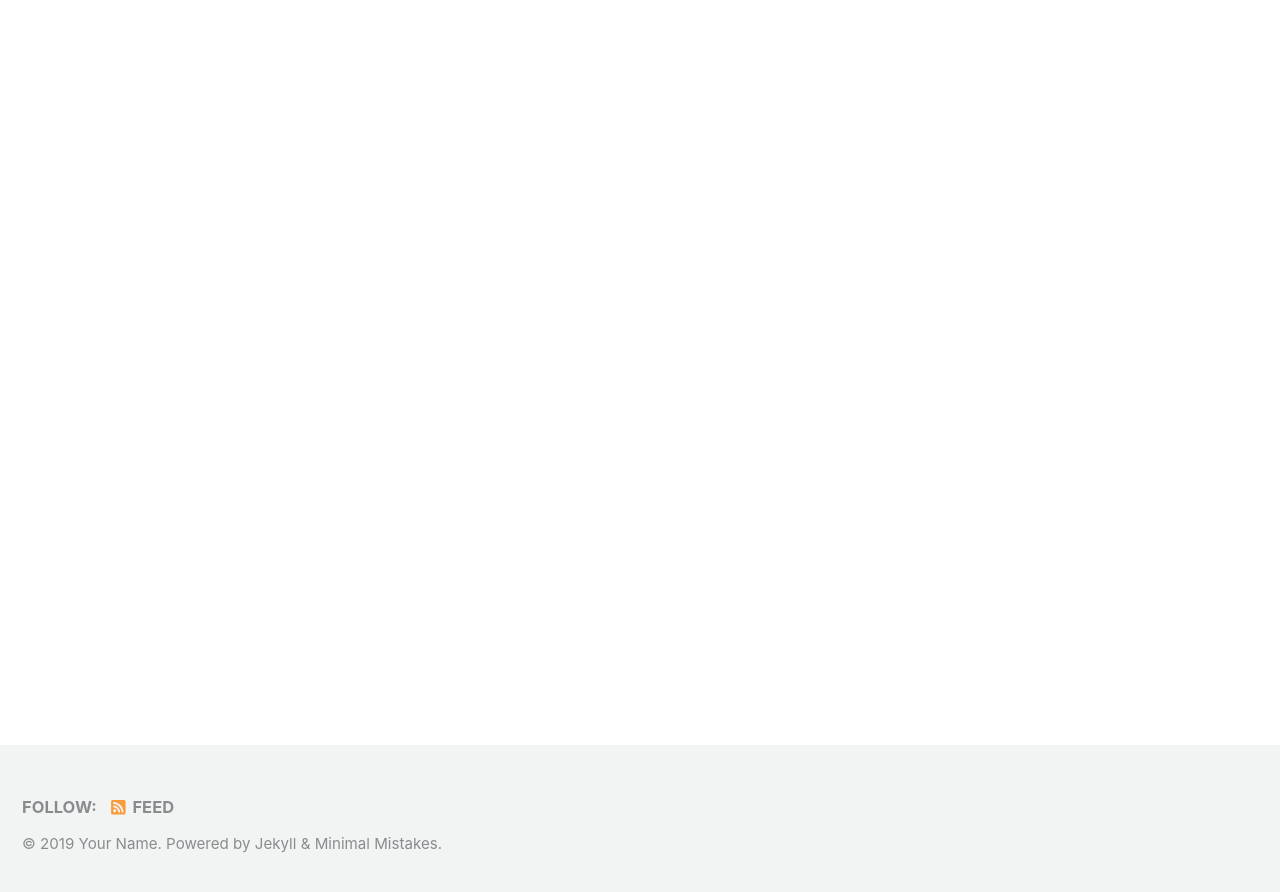
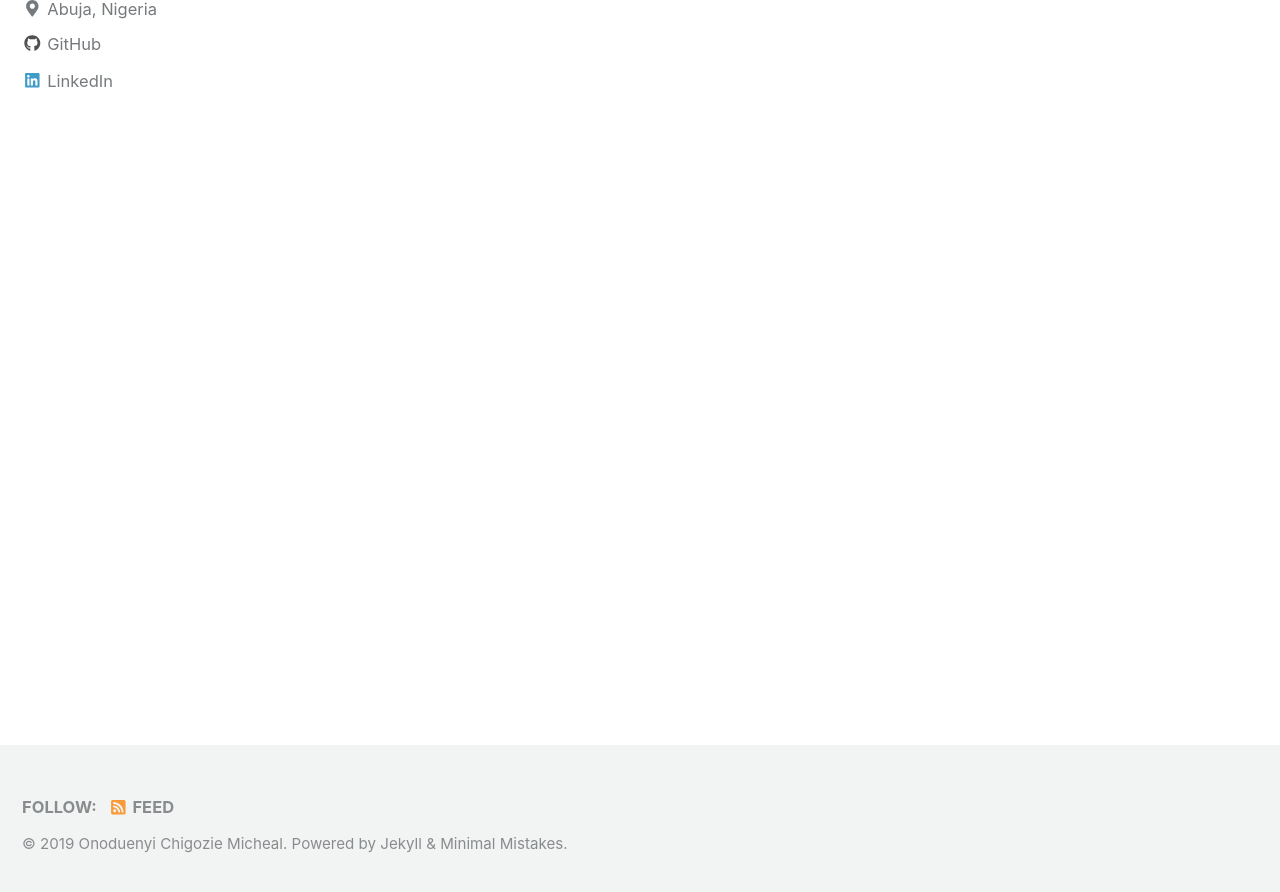
Before and after one commit to Mikoyoarts/Mikoyoarts.github.io, a Jekyll site: the page built from index.html, in a window 1280 px wide and 900 px high, scrolled down 222 px. Shown: the top 892 px of the window. Built offline with Jekyll 4.4.1, drawn with Linux system fonts in a browser that asks for light colours; cached includes are drawn as plain includes; nearby versions of some CDN libraries; the list of posts is cut into pages by our own code; some of the changed text lies outside the part shown.

Commit message:
Update _config.yml

```diff
--- a/_config.yml
+++ b/_config.yml
@@ -16,10 +16,10 @@ minimal_mistakes_skin    : "default" # "air", "aqua", "contrast", "dark", "dirt"
 
 # Site Settings
 locale                   : "en-US"
-title                    : "Site Title"
+title                    : "MikoyoArts"
 title_separator          : "-"
-name                     : "Your Name"
-description              : "An amazing website."
+name                     : "Onoduenyi Chigozie Micheal"
+description              : "Tech Solution is my Identity"
 url                      : # the base hostname & protocol for your site e.g. "https://mmistakes.github.io"
 baseurl                  : # the subpath of your site, e.g. "/blog"
 repository               : # GitHub username/repo-name e.g. "mmistakes/minimal-mistakes"
@@ -106,10 +106,10 @@ analytics:
 
 # Site Author
 author:
-  name             : "Your Name"
+  name             : "Onoduenyi Chigozie Micheal"
   avatar           : # path of avatar image, e.g. "/assets/images/bio-photo.jpg"
-  bio              : "I am an amazing person."
-  location         : "Somewhere"
+  bio              : "Tech Solution is my Identity"
+  location         : "Abuja, Nigeria"
   email            :
   links:
     - label: "Email"
@@ -126,10 +126,13 @@ author:
       # url: "https://facebook.com/"
     - label: "GitHub"
       icon: "fab fa-fw fa-github"
-      # url: "https://github.com/"
+      url: "https://mikoyoarts.github.io/"
     - label: "Instagram"
       icon: "fab fa-fw fa-instagram"
       # url: "https://instagram.com/"
+    - label: "LinkedIn"
+      icon: "fab fa-fw fa-linkedin"
+      url: "https://www.linkedin.com/in/micheal-chigozie-onoduenyi-a63457b9/"
 
 # Site Footer
 footer:
@@ -293,3 +296,11 @@ defaults:
       comments: # true
       share: true
       related: true
+
+  # _pages
+  - scope:
+      path: ""
+      type: Pages
+    values:
+      layout: single
+      author_profile: true
```
